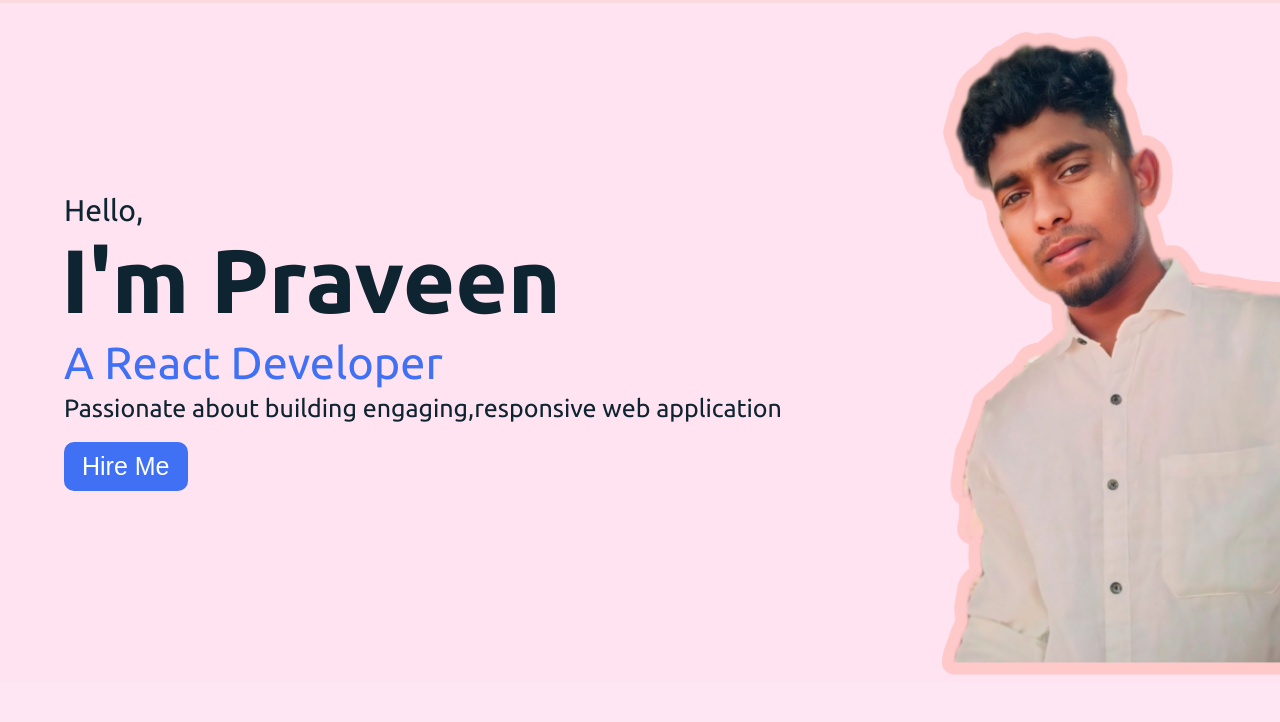
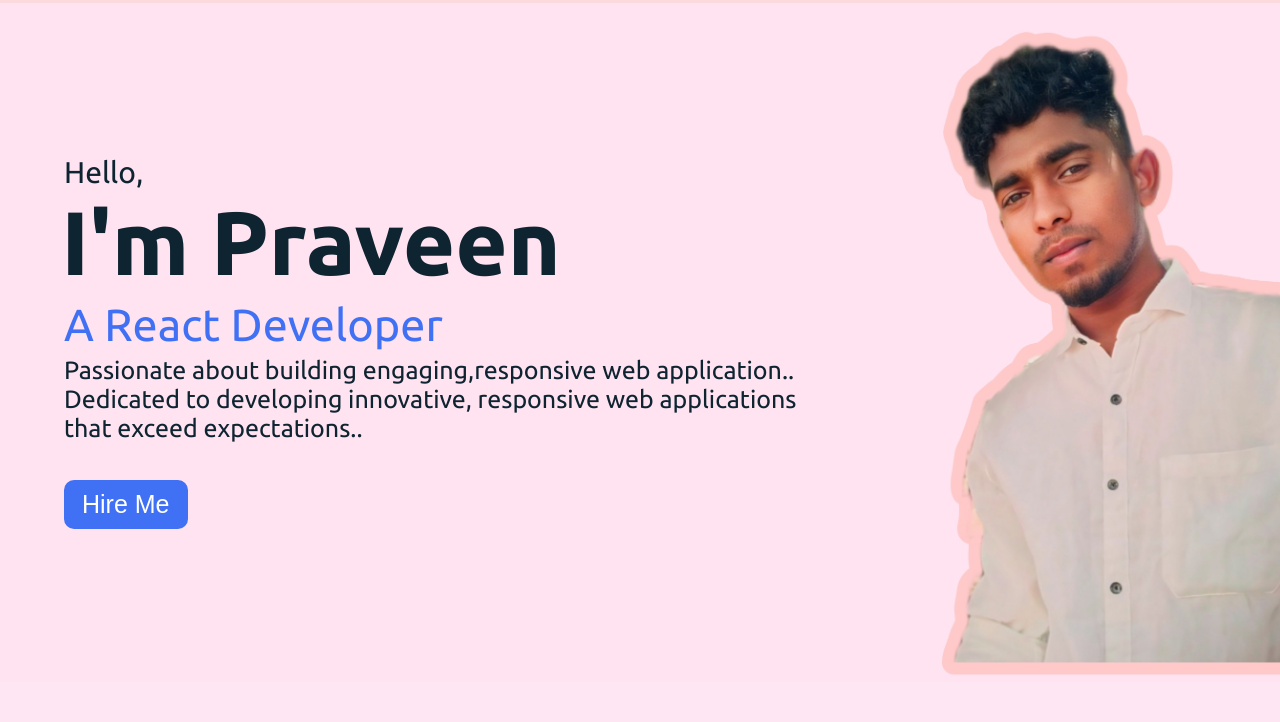
Before and after one commit to praveen-tgr/portfolio, a plain HTML site: page index.html in a window 1280 px wide. Shown: the part 78-800 px from the top of the page. Drawn offline with Linux system fonts and the light colour scheme.

Commit message:
Update index.html

```diff
--- a/index.html
+++ b/index.html
@@ -46,8 +46,9 @@
                 <div class="text-one">Hello,</div>
                 <div class="text-two">I'm Praveen</div>
                 <div class="text-three">A React Developer</div>
-                <div class="text-four">Passionate about building engaging,responsive web application</div>
-            </div>
+                <div class="text-four">Passionate about building engaging,responsive web application..<br>
+                Dedicated to developing innovative, responsive web applications<br> that exceed expectations..</div>
+            </div><br>
             <div class="button">
                 <button>Hire Me</button>
             </div>
```
